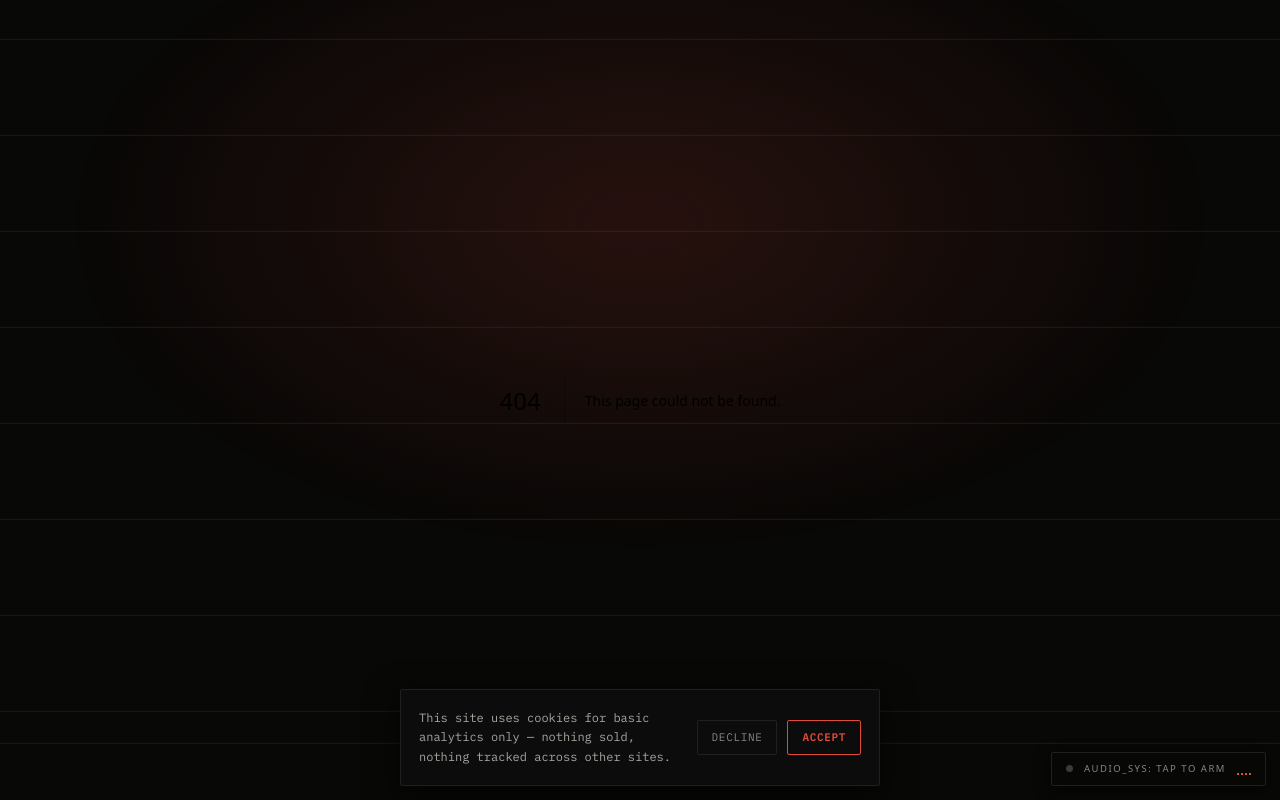
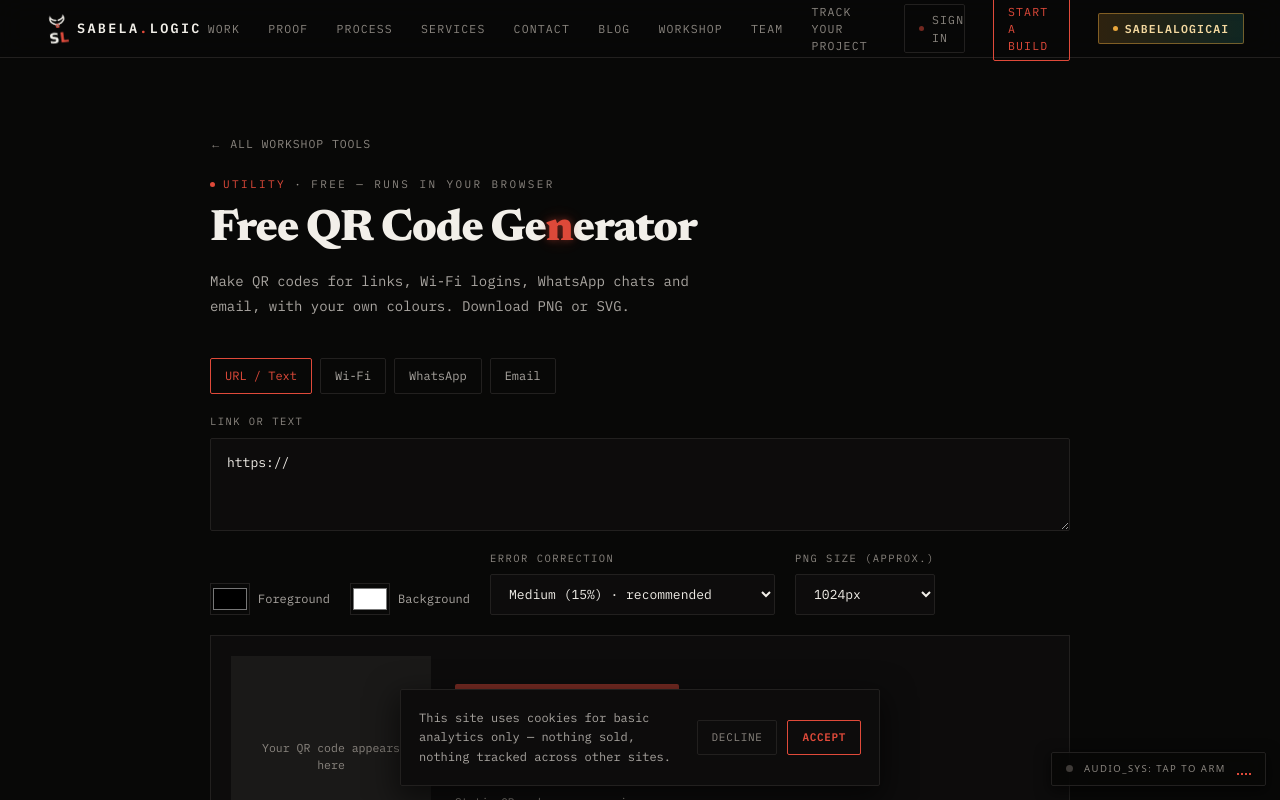
Before and after one commit to SabelaLogic/SabelaLogic-WebApp, a Next.js app: page /workshop/qr-code-generator in a window 1280 px wide. Before the commit this address had no page. Shown: the top 800 px of the page. Built offline with nearby package versions, Linux system fonts and the light colour scheme.

Commit message:
Add pages for the resizer, compress-to-KB, QR and password tools

```diff
--- /dev/null
+++ b/src/app/workshop/compress-image-to-kb/page.tsx
@@ -0,0 +1,17 @@
+import type { Metadata } from "next";
+import { WorkshopToolShell } from "@/components/workshop/WorkshopToolShell";
+import { CompressToKbTool } from "@/components/workshop/CompressToKbTool";
+import { getWorkshopTool } from "@/lib/data/workshop-tools";
+import { toolMetadata } from "@/lib/seo";
+
+const tool = getWorkshopTool("compress-image-to-kb")!;
+
+export const metadata: Metadata = toolMetadata(tool);
+
+export default function CompressToKbPage() {
+  return (
+    <WorkshopToolShell tool={tool}>
+      <CompressToKbTool />
+    </WorkshopToolShell>
+  );
+}
--- /dev/null
+++ b/src/app/workshop/password-generator/page.tsx
@@ -0,0 +1,17 @@
+import type { Metadata } from "next";
+import { WorkshopToolShell } from "@/components/workshop/WorkshopToolShell";
+import { PasswordGeneratorTool } from "@/components/workshop/PasswordGeneratorTool";
+import { getWorkshopTool } from "@/lib/data/workshop-tools";
+import { toolMetadata } from "@/lib/seo";
+
+const tool = getWorkshopTool("password-generator")!;
+
+export const metadata: Metadata = toolMetadata(tool);
+
+export default function PasswordGeneratorPage() {
+  return (
+    <WorkshopToolShell tool={tool}>
+      <PasswordGeneratorTool />
+    </WorkshopToolShell>
+  );
+}
--- /dev/null
+++ b/src/app/workshop/qr-code-generator/page.tsx
@@ -0,0 +1,17 @@
+import type { Metadata } from "next";
+import { WorkshopToolShell } from "@/components/workshop/WorkshopToolShell";
+import { QrCodeTool } from "@/components/workshop/QrCodeTool";
+import { getWorkshopTool } from "@/lib/data/workshop-tools";
+import { toolMetadata } from "@/lib/seo";
+
+const tool = getWorkshopTool("qr-code-generator")!;
+
+export const metadata: Metadata = toolMetadata(tool);
+
+export default function QrCodePage() {
+  return (
+    <WorkshopToolShell tool={tool}>
+      <QrCodeTool />
+    </WorkshopToolShell>
+  );
+}
--- /dev/null
+++ b/src/app/workshop/resize-image/page.tsx
@@ -0,0 +1,17 @@
+import type { Metadata } from "next";
+import { WorkshopToolShell } from "@/components/workshop/WorkshopToolShell";
+import { ResizeImageTool } from "@/components/workshop/ResizeImageTool";
+import { getWorkshopTool } from "@/lib/data/workshop-tools";
+import { toolMetadata } from "@/lib/seo";
+
+const tool = getWorkshopTool("resize-image")!;
+
+export const metadata: Metadata = toolMetadata(tool);
+
+export default function ResizeImagePage() {
+  return (
+    <WorkshopToolShell tool={tool}>
+      <ResizeImageTool />
+    </WorkshopToolShell>
+  );
+}
```
